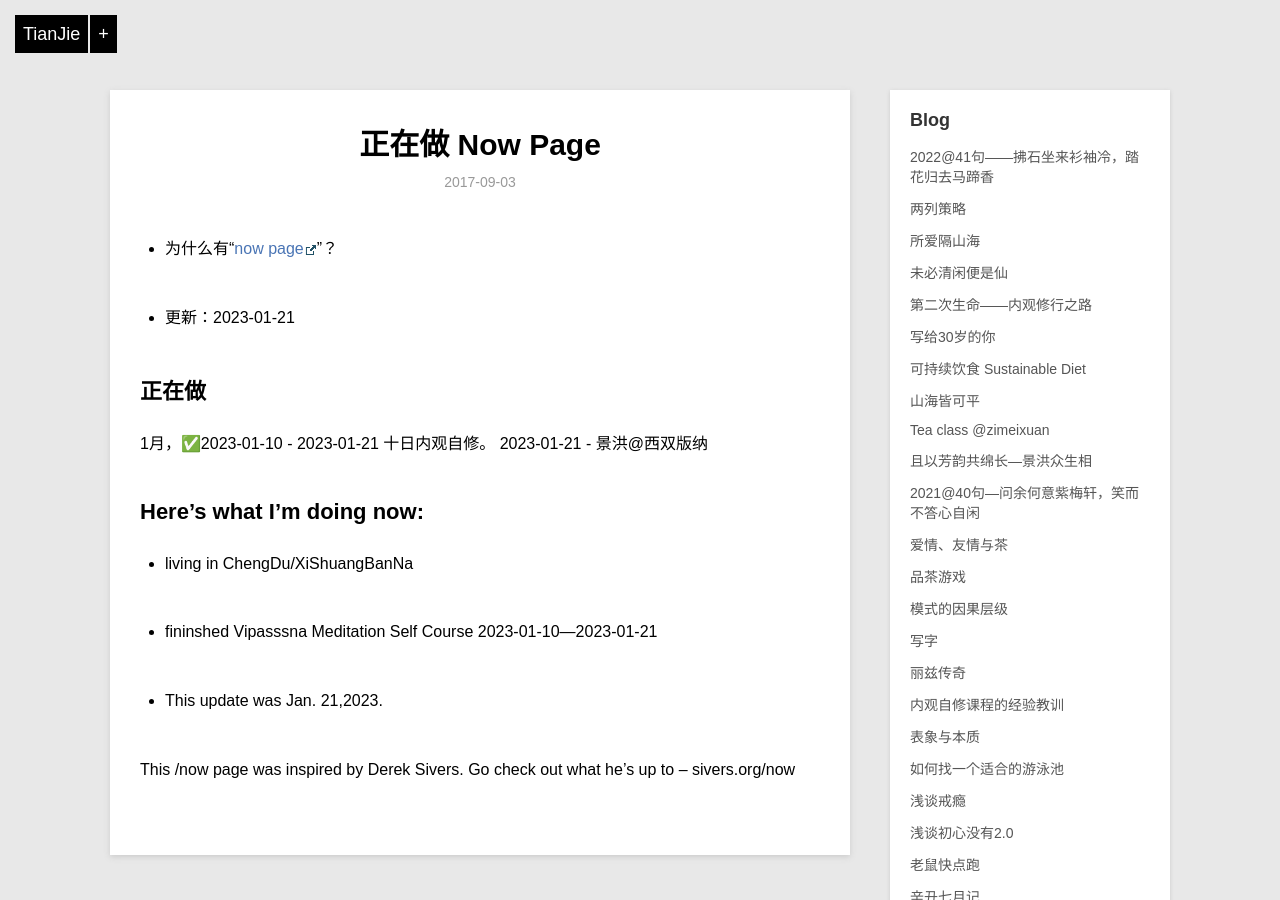
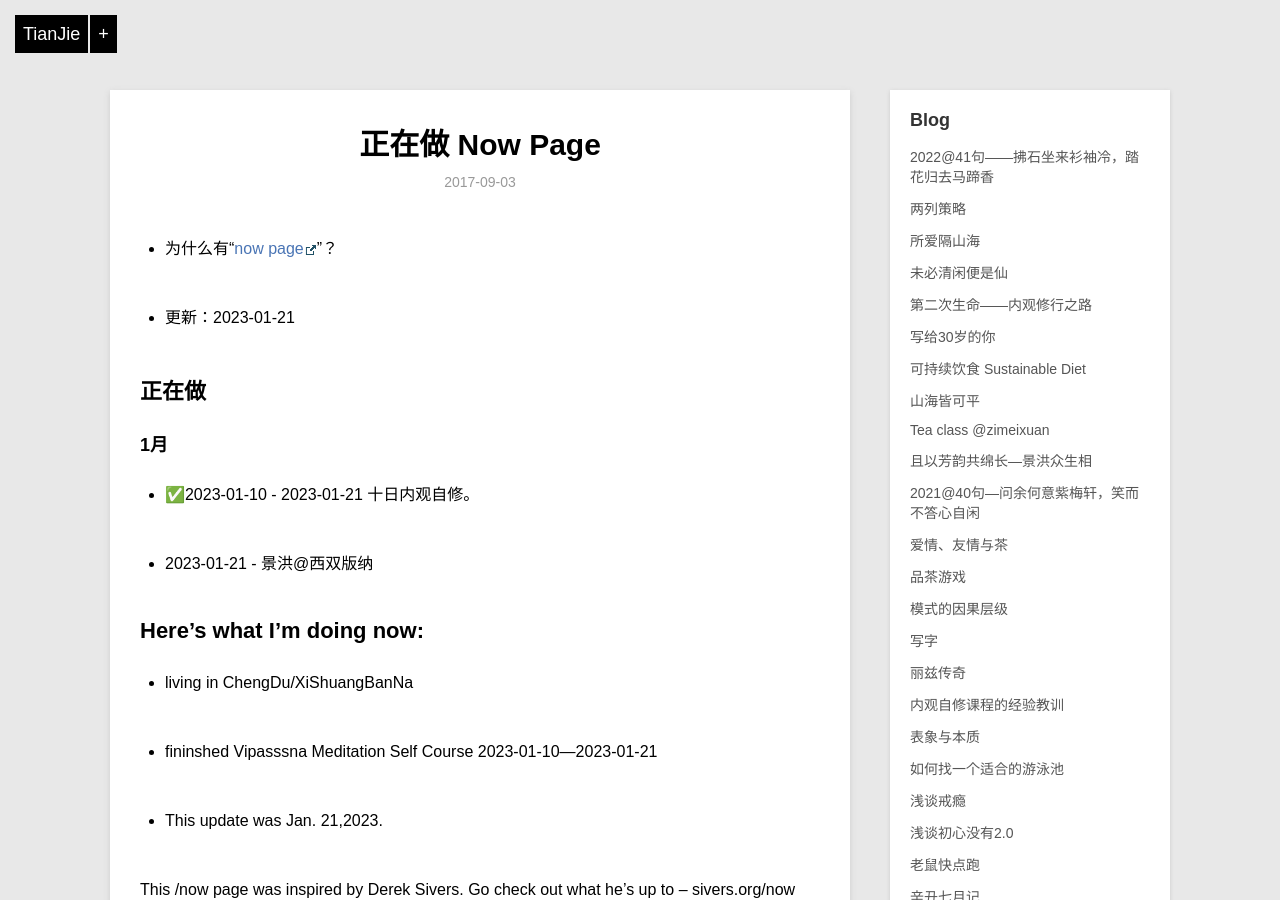
Before and after one commit to violettianjie/violettianjie.github.io, a Jekyll site: the page built from _posts/blog/2017-09-03-now.md, in a window 1280 px wide and 900 px high. Built offline with Jekyll 4.4.1, drawn with Linux system fonts in a browser that asks for light colours; comment, search, counter and statistics services are not loaded.

Commit message:
Update 2017-09-03-now.md

```diff
--- a/_posts/blog/2017-09-03-now.md
+++ b/_posts/blog/2017-09-03-now.md
@@ -15,8 +15,11 @@ category: blog
 ## 正在做
 
 
-1月，✅2023-01-10 - 2023-01-21 十日内观自修。
-       2023-01-21 - 景洪@西双版纳
+### 1月
+
+- ✅2023-01-10 - 2023-01-21 十日内观自修。
+
+- 2023-01-21 - 景洪@西双版纳
 
 
 
```
